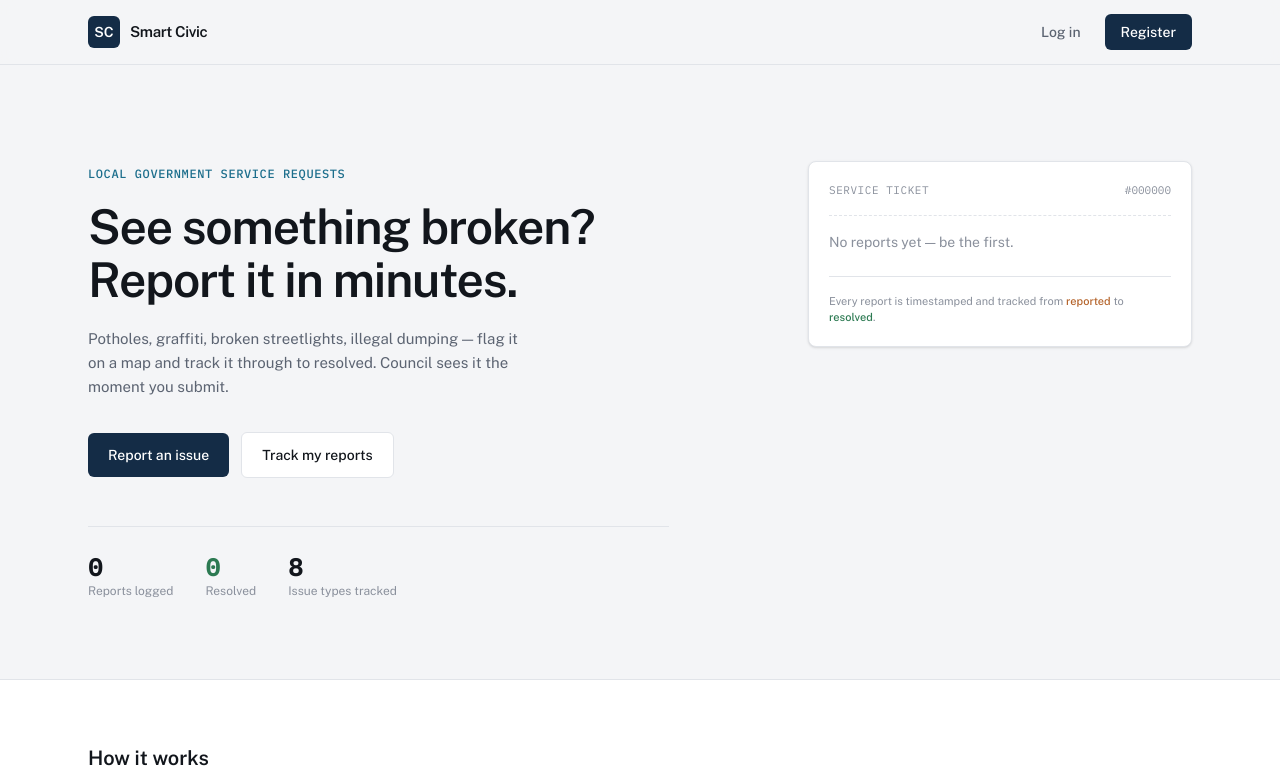
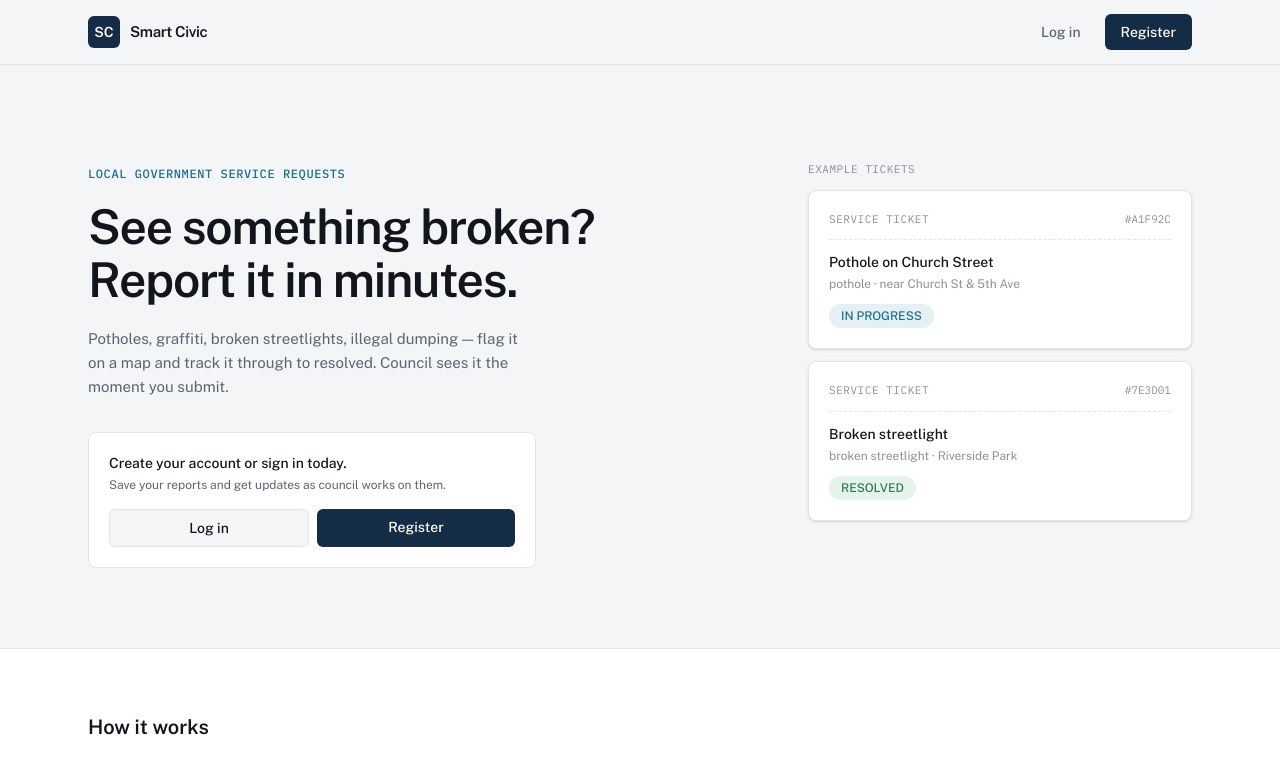
Before and after one commit to jennienguyen03/Group-3---Local-Government-Service-, a Next.js app: page / in a window 1280 px wide. Shown: the top 771 px of the page. Built offline with nearby package versions, Linux system fonts and the light colour scheme; no server answers; the database is empty.

Commit message:
Landing page changes

```diff
--- a/src/app/page.tsx
+++ b/src/app/page.tsx
@@ -1,5 +1,4 @@
 import Link from "next/link";
-import { db } from "~/server/db";
 import { LandingNavbar } from "~/components/LandingNavbar";
 import {
   IconPothole,
@@ -11,8 +10,6 @@ import {
   IconWaterLeak,
   IconFootpath,
 } from "~/components/IssueTypeIcon";
-
-export const dynamic = "force-dynamic";
 
 const ISSUE_TYPES = [
   { type: "POTHOLE", label: "Pothole", Icon: IconPothole },
@@ -46,15 +43,33 @@ const STEPS = [
   },
 ];
 
-export default async function Home() {
-  const issues = await db.issue.findMany({
-    orderBy: { createdAt: "desc" },
-    take: 20,
-  });
+// Example tickets shown for illustration only — not real data.
+const EXAMPLE_TICKETS = [
+  {
+    id: "A1F92C",
+    title: "Pothole on Church Street",
+    meta: "pothole · near Church St & 5th Ave",
+    status: "IN_PROGRESS" as const,
+  },
+  {
+    id: "7E3D01",
+    title: "Broken streetlight",
+    meta: "broken streetlight · Riverside Park",
+    status: "RESOLVED" as const,
+  },
+];
 
-  const resolvedCount = issues.filter((i) => i.status === "RESOLVED").length;
-  const latest = issues[0];
+function statusStyle(status: "REPORTED" | "IN_PROGRESS" | "RESOLVED") {
+  if (status === "RESOLVED") {
+    return { color: "var(--status-resolved)", background: "var(--status-resolved-bg)" };
+  }
+  if (status === "IN_PROGRESS") {
+    return { color: "var(--status-progress)", background: "var(--status-progress-bg)" };
+  }
+  return { color: "var(--status-open)", background: "var(--status-open-bg)" };
+}
 
+export default function Home() {
   return (
     <>
       <LandingNavbar />
@@ -77,98 +92,65 @@ export default async function Home() {
               the moment you submit.
             </p>
 
-            <div className="mt-8 flex flex-wrap items-center gap-3">
+            {/* Sign-in prompt */}
+            <div className="mt-8 max-w-md rounded-lg border border-border bg-surface p-5">
+              <p className="text-sm font-medium text-text-primary">
+                Create your account or sign in today.
+              </p>
+              <p className="mt-1 text-xs text-text-secondary">
+                Save your reports and get updates as council works on them.
+              </p>
+              <div className="mt-4 flex gap-2">
                 <Link
-                href="/report"
-                className="rounded-md bg-brand-navy px-5 py-3 text-sm font-medium text-white transition-colors hover:bg-[#1c3a5c]"
+                  href="/login"
+                  className="flex-1 rounded-md border border-border bg-background px-4 py-2 text-center text-sm font-medium text-text-primary transition-colors hover:border-brand-navy"
                 >
-                Report an issue
+                  Log in
                 </Link>
                 <Link
-                href="/dashboard"
-                className="rounded-md border border-border bg-surface px-5 py-3 text-sm font-medium text-text-primary transition-colors hover:border-brand-navy"
+                  href="/register"
+                  className="flex-1 rounded-md bg-brand-navy px-4 py-2 text-center text-sm font-medium text-white transition-colors hover:bg-[#1c3a5c]"
                 >
-                Track my reports
+                  Register
                 </Link>
-            </div>
-
-            <div className="mt-12 flex gap-8 border-t border-border pt-6">
-              <div>
-                <div className="font-mono text-2xl font-semibold text-text-primary">
-                  {issues.length}
-                </div>
-                <div className="text-xs text-text-muted">Reports logged</div>
-              </div>
-              <div>
-                <div className="font-mono text-2xl font-semibold text-status-resolved">
-                  {resolvedCount}
-                </div>
-                <div className="text-xs text-text-muted">Resolved</div>
-              </div>
-              <div>
-                <div className="font-mono text-2xl font-semibold text-text-primary">
-                  8
-                </div>
-                <div className="text-xs text-text-muted">Issue types tracked</div>
               </div>
             </div>
           </div>
 
-          {/* Signature element: a service-ticket stub pulled from real data */}
+          {/* Right column: example tickets */}
           <div className="flex items-start justify-center md:justify-end">
-            <div className="relative w-full max-w-sm rounded-lg border border-border bg-surface p-5 shadow-sm">
+            <div className="w-full max-w-sm space-y-3">
+              <span className="block font-mono text-[11px] uppercase tracking-wider text-text-muted">
+                Example tickets
+              </span>
+              {EXAMPLE_TICKETS.map((ticket) => (
+                <div
+                  key={ticket.id}
+                  className="rounded-lg border border-border bg-surface p-5 shadow-sm"
+                >
                   <div className="flex items-center justify-between">
                     <span className="font-mono text-[11px] uppercase tracking-wider text-text-muted">
                       Service ticket
                     </span>
                     <span className="font-mono text-[11px] text-text-muted">
-                  {latest ? `#${latest.id.slice(-6).toUpperCase()}` : "#000000"}
+                      #{ticket.id}
                     </span>
                   </div>
 
-              <div className="my-4 border-t border-dashed border-border" />
+                  <div className="my-3 border-t border-dashed border-border" />
 
-              {latest ? (
-                <>
                   <p className="text-sm font-medium text-text-primary">
-                    {latest.title}
+                    {ticket.title}
                   </p>
-                  <p className="mt-1 text-xs text-text-muted">
-                    {latest.type.replaceAll("_", " ").toLowerCase()} ·{" "}
-                    {latest.address ??
-                      `${latest.latitude.toFixed(3)}, ${latest.longitude.toFixed(3)}`}
-                  </p>
+                  <p className="mt-1 text-xs text-text-muted">{ticket.meta}</p>
                   <span
-                    className="mt-4 inline-block rounded-full px-3 py-1 text-xs font-medium"
-                    style={{
-                      color:
-                        latest.status === "RESOLVED"
-                          ? "var(--status-resolved)"
-                          : latest.status === "IN_PROGRESS"
-                          ? "var(--status-progress)"
-                          : "var(--status-open)",
-                      background:
-                        latest.status === "RESOLVED"
-                          ? "var(--status-resolved-bg)"
-                          : latest.status === "IN_PROGRESS"
-                          ? "var(--status-progress-bg)"
-                          : "var(--status-open-bg)",
-                    }}
+                    className="mt-3 inline-block rounded-full px-3 py-1 text-xs font-medium"
+                    style={statusStyle(ticket.status)}
                   >
-                    {latest.status.replaceAll("_", " ")}
+                    {ticket.status.replaceAll("_", " ")}
                   </span>
-                </>
-              ) : (
-                <p className="text-sm text-text-muted">
-                  No reports yet — be the first.
-                </p>
-              )}
-
-              <div className="mt-6 border-t border-border pt-4 text-[11px] text-text-muted">
-                Every report is timestamped and tracked from{" "}
-                <span className="font-medium text-status-open">reported</span>{" "}
-                to <span className="font-medium text-status-resolved">resolved</span>.
                 </div>
+              ))}
             </div>
           </div>
         </section>
@@ -216,7 +198,7 @@ export default async function Home() {
                 key={type}
                 className="flex flex-col items-start gap-3 rounded-lg border border-border bg-surface p-4"
               >
-                <Icon className="text-brand-accent" style={{ width: "20px", height: "20px" }} />
+                <Icon className="h-5 w-5 shrink-0 text-brand-accent" />
                 <span className="text-sm font-medium text-text-primary">
                   {label}
                 </span>
@@ -237,7 +219,7 @@ export default async function Home() {
               </p>
             </div>
             <Link
-              href="/dashboard/report"
+              href="/report"
               className="rounded-md bg-white px-5 py-3 text-sm font-medium text-brand-navy transition-colors hover:bg-white/90"
             >
               Report an issue
```
Lines whose indentation alone changed are shown as unchanged.
